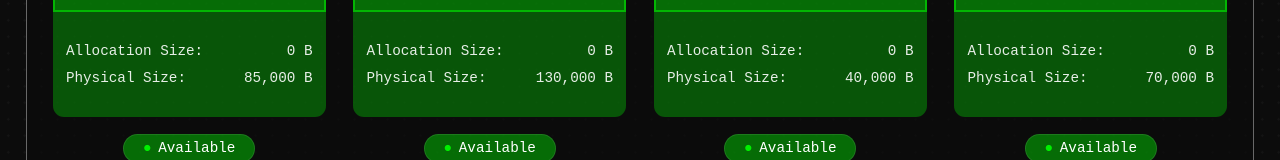
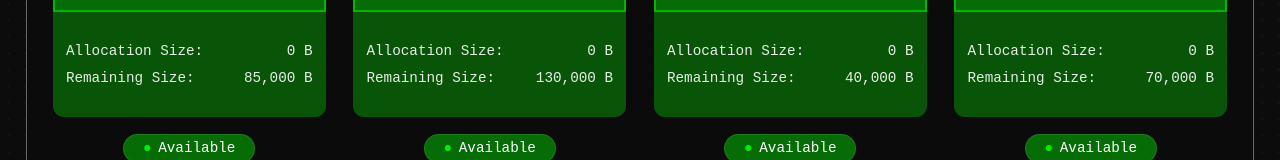
Before and after one commit to ItsAulric/Memory-Allocation-Simulator, a React (Vite) app in the folder frontend/: page / in a window 1280 px wide. Shown: the part 549-709 px from the top of the page. Built offline with nearby package versions, Linux system fonts and the light colour scheme.

Commit message:
refactor: rename physical size to remaining size

```diff
--- a/frontend/src/Components/AvailableBlocks/AvailableBlocks.jsx
+++ b/frontend/src/Components/AvailableBlocks/AvailableBlocks.jsx
@@ -17,7 +17,7 @@ export default function AvailableBlocks({ value, allocation }) {
                     <span>{allocation.toLocaleString()} B</span>
                 </div>
                 <div>
-                    <span>Physical Size:</span>
+                    <span>Remaining Size:</span>
                     <span>{physicalSize.toLocaleString()} B</span>
                 </div>
             </div>
```
